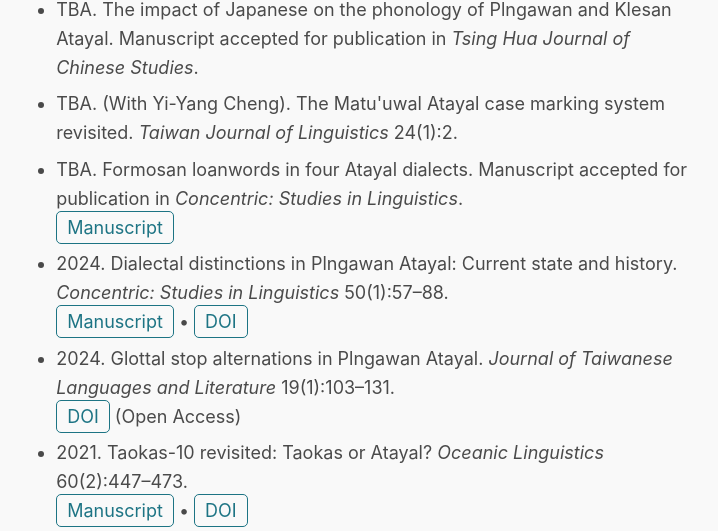
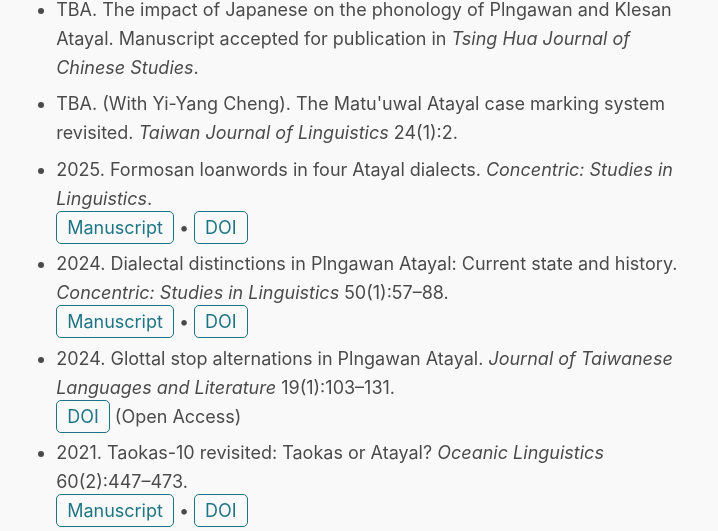
Before and after one commit to goderich/website, a plain HTML site: page public/publications.html in a window 1280 px wide. Shown: the part 134-665 px from the top of the page, without its empty margins (280-998 px from the left). Drawn offline with Linux system fonts and the light colour scheme.

Commit message:
Add new published paper, update CV

```diff
--- a/public/publications.html
+++ b/public/publications.html
@@ -18,10 +18,12 @@
 Chinese Studies</em>.</li>
 <li>TBA. (With Yi-Yang Cheng). The Matu'uwal Atayal case marking system
 revisited. <em>Taiwan Journal of Linguistics</em> 24(1):2.</li>
-<li>TBA. Formosan loanwords in four Atayal dialects. Manuscript accepted
-for publication in <em>Concentric: Studies in Linguistics</em>. <br> <a
+<li>2025. Formosan loanwords in four Atayal dialects. <em>Concentric:
+Studies in Linguistics</em>. <br><a
 href="static/Goderich_Formosan_loanwords.pdf"
-class="button">Manuscript</a></li>
+class="button">Manuscript</a> • <a
+href="https://doi.org/10.1075/consl.23032.god"
+class="button">DOI</a></li>
 <li>2024. Dialectal distinctions in Plngawan Atayal: Current state and
 history. <em>Concentric: Studies in Linguistics</em> 50(1):57–88. <br><a
 href="static/Goderich_2024b_Dialectal_distinctions_in_Plngawan.pdf"
@@ -33,7 +35,7 @@
 href="https://doi.org/10.6710/JTLL.202404_19(1).0003"
 class="button">DOI</a> (Open Access)</li>
 <li>2021. Taokas-10 revisited: Taokas or Atayal? <em>Oceanic
-Linguistics</em> 60(2):447–473. <br> <a
+Linguistics</em> 60(2):447–473. <br><a
 href="static/Goderich_2021_Taokas-10_revisited.pdf"
 class="button">Manuscript</a> • <a
 href="https://doi.org/10.1353/ol.2021.0013" class="button">DOI</a></li>
```
Also changed, not shown: 2 other files.
